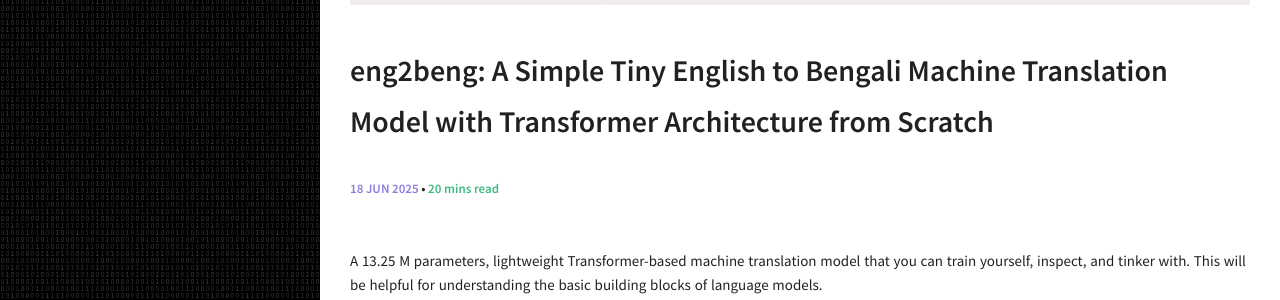
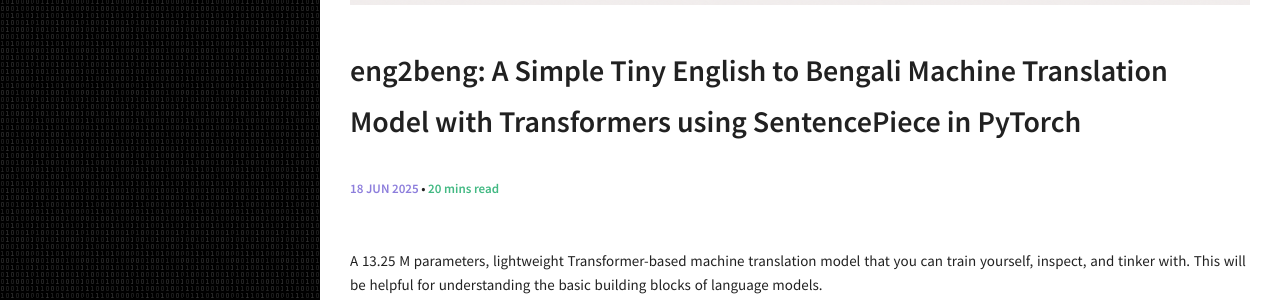
Before and after one commit to sohambhattacharyya/sohambhattacharyya.github.io, a Jekyll site: the page built from _posts/2025-06-18-eng2beng:-A-Simple-Tiny-English-to-Bengali-Machine-Translation-Model-with-Transformers-using-SentencePiece-in-PyTorch.markdown, in a window 1280 px wide. Shown: the part 605-905 px from the top of the page. Built offline with Jekyll 4.4.1, drawn with Linux system fonts in a browser that asks for light colours; comment, search, counter and statistics services are not loaded.

Commit message:
change in title

```diff
--- a/_posts/2025-06-18-eng2beng:-A-Simple-Tiny-English-to-Bengali-Machine-Translation-Model-with-Transformer-Architecture-from-Scratch.markdown
+++ b/_posts/2025-06-18-eng2beng:-A-Simple-Tiny-English-to-Bengali-Machine-Translation-Model-with-Transformers-using-SentencePiece-in-PyTorch.markdown
@@ -1,6 +1,6 @@
 ---
 layout: post
-title: "eng2beng: A Simple Tiny English to Bengali Machine Translation Model with Transformer Architecture from Scratch"
+title: "eng2beng: A Simple Tiny English to Bengali Machine Translation Model with Transformers using SentencePiece in PyTorch"
 date: 2025-06-18 00:18:00
 categories: [LLM]
 tags: [eng2beng, DeepLearning, AI, LLM, Machine-Translation, English-to-Bengali, Transformers, Encoders-Decoders, SLM]
```
